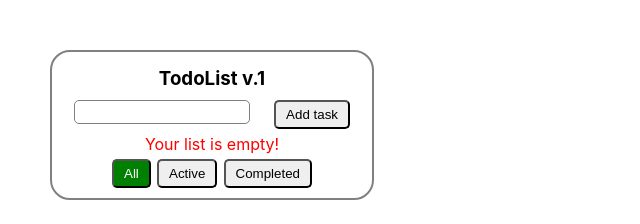
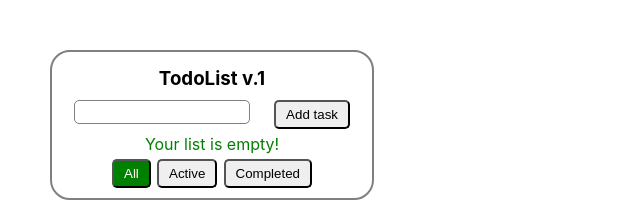
Before and after one commit to Pikadorius/my-todolist, a React (Create React App) app: page / in a window 1280 px wide. Shown: the top 224 px of the page, without its empty margins (0-640 px from the left). Built offline with nearby package versions, Linux system fonts and the light colour scheme.

Commit message:
some css for empty todolist

```diff
--- a/src/Components/TodoList/TodoList.module.css
+++ b/src/Components/TodoList/TodoList.module.css
@@ -35,6 +35,12 @@
     margin: 5px;
 }
 
+.notasks {
+    color: green;
+    text-align: center;
+    margin: 5px;
+}
+
 .filter {
     width: 200px;
     align-self: center;
--- a/src/Components/TodoList/TodoList.tsx
+++ b/src/Components/TodoList/TodoList.tsx
@@ -47,7 +47,7 @@ const TodoList: React.FC<TodoListType> = (
                 </li>
             </ul>
         )
-    }) : <div className={s.error}>Your list is empty!</div>;
+    }) : <div className={s.notasks}>Your list is empty!</div>;
 
     const changeFilter = (value: FilterType) => {
         return (
```
